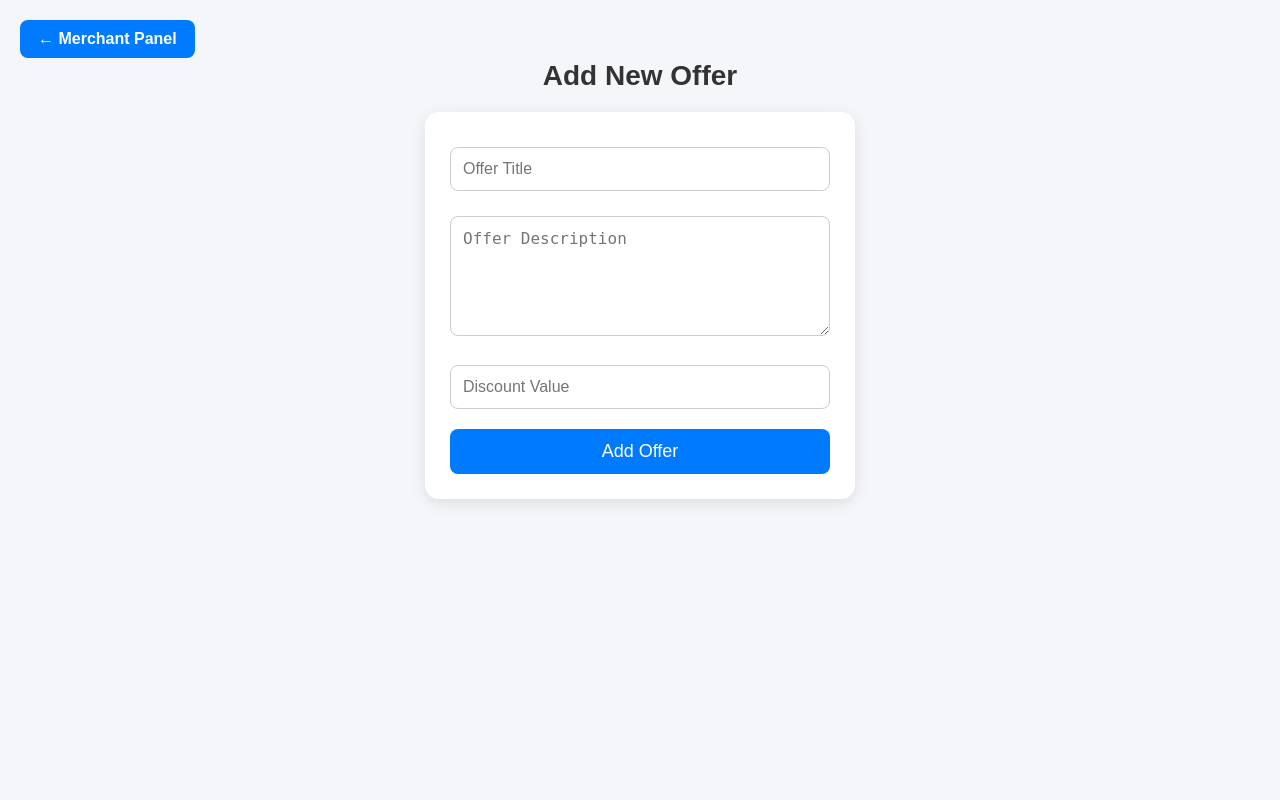
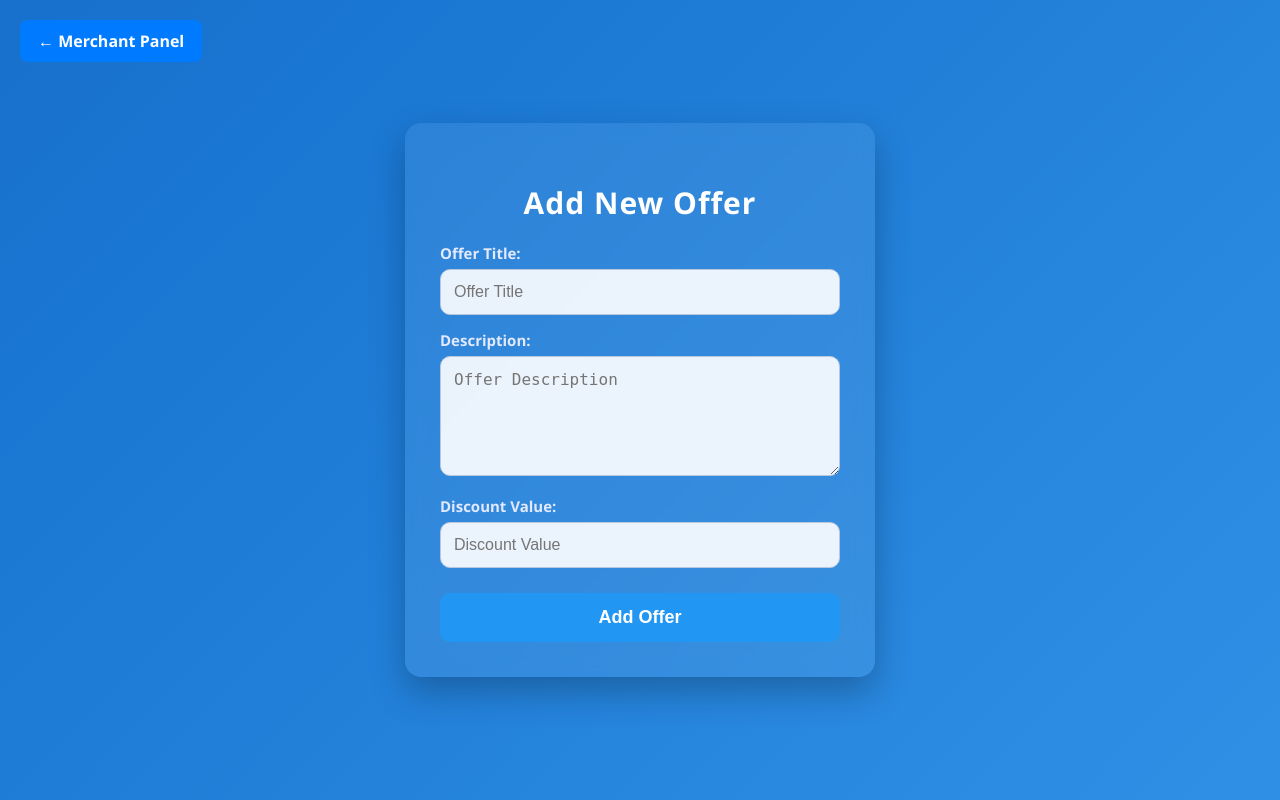
Before and after one commit to abdelazeem-5/test_project, a PHP site: page /merchants/create_offer.php in a window 1280 px wide. Run offline with PHP 8.4, Linux system fonts and the light colour scheme.

Commit message:
Refactor create_offer.php layout and styles

```diff
--- a/app/views/merchants/create_offer.php
+++ b/app/views/merchants/create_offer.php
@@ -7,8 +7,8 @@
 
 <style>
 
-        /* 🔵 زر Merchant Panel أعلى الشمال */
-        .merchant-panel-btn {
+    /* ===== زر Merchant Panel أعلى الشمال ===== */
+    .back-top-btn {
         position: absolute;
         top: 20px;
         left: 20px;
@@ -22,55 +22,78 @@
         transition: 0.3s;
         z-index: 999;
     }
-        .merchant-panel-btn:hover {
+    .back-top-btn:hover {
         background: #0056b3;
     }
 
+    /* ===== خلفية محترفة مثل صفحة اللوجين ===== */
     body {
-            font-family: Arial, sans-serif;
-            background: #f4f6f9;
         margin: 0;
         padding: 0;
+        height: 100vh;
+        font-family: "Segoe UI", Arial, sans-serif;
+
+        background: linear-gradient(135deg, #0d47a1, #1976d2, #42a5f5);
+        background-size: 300% 300%;
+        animation: bgMove 10s infinite alternate ease-in-out;
+
+        display: flex;
+        justify-content: center;
+        align-items: center;
+    }
+
+    @keyframes bgMove {
+        from { background-position: left; }
+        to   { background-position: right; }
+    }
+
+    /* ===== صندوق إضافة العرض (نفس شكل البروفايل) ===== */
+    .offer-box {
+        width: 90%;
+        max-width: 400px;
+        padding: 35px;
+        border-radius: 16px;
+
+        background: rgba(255, 255, 255, 0.08);
+        backdrop-filter: blur(10px);
+
+        box-shadow: 0 15px 35px rgba(0,0,0,0.25);
+        animation: fadeIn 0.7s ease;
+    }
+
+    @keyframes fadeIn {
+        from { opacity: 0; transform: translateY(30px); }
+        to   { opacity: 1; transform: translateY(0); }
     }
 
     h2 {
         text-align: center;
-            font-size: 28px;
-            color: #333;
-            margin-top: 60px;
+        color: white;
+        font-size: 30px;
         margin-bottom: 20px;
+        letter-spacing: 1px;
     }
 
-        form {
-            width: 90%;
-            max-width: 380px;
-            margin: 0 auto;
-            background: #fff;
-            padding: 25px;
-            border-radius: 14px;
-            box-shadow: 0 4px 15px rgba(0,0,0,0.1);
-        }
-
-        /* 👇 أهم جزء يصلح ميل العناصر */
-        input, textarea, button {
-            width: 100%;
-            box-sizing: border-box;
+    label {
+        color: #e3e9ff;
+        font-weight: 600;
+        font-size: 15px;
+        margin-top: 15px;
+        display: block;
     }
 
     input, textarea {
-            padding: 12px;
-            margin: 10px 0 15px 0;
+        width: 100%;
+        padding: 13px;
+        margin-top: 6px;
+        border-radius: 10px;
         font-size: 16px;
-            border-radius: 8px;
-            border: 1px solid #ccc;
-            transition: 0.3s;
-        }
 
-        input:focus, textarea:focus {
-            border-color: #007bff;
-            background: #e9f2ff;
-            outline: none;
-            box-shadow: 0 0 6px rgba(0, 123, 255, 0.3);
+        background: rgba(255,255,255,0.9);
+        border: 1px solid #b8c6e0;
+
+        transition: 0.25s;
+        box-sizing: border-box;
     }
 
     textarea {
@@ -78,54 +101,63 @@
         resize: vertical;
     }
 
+    input:focus, textarea:focus {
+        border-color: #64b5f6;
+        background: #eef6ff;
+        outline: none;
+        box-shadow: 0 0 10px rgba(100,181,246,0.7);
+    }
+
     button {
-            padding: 12px;
+        width: 100%;
+        padding: 14px;
         font-size: 18px;
-            background: #007bff;
-            color: #fff;
+        margin-top: 25px;
+
+        background: #2196f3;
+        color: white;
         border: none;
-            border-radius: 8px;
+        border-radius: 10px;
         cursor: pointer;
-            transition: 0.3s;
-            margin-top: 5px;
+
+        font-weight: 600;
+        transition: 0.25s;
+        box-sizing: border-box;
     }
 
     button:hover {
-            background: #0056b3;
+        background: #0d8af0;
+        transform: translateY(-2px);
     }
 
-        .focused {
-            transform: scale(1.02);
-        }
 </style>
+
 </head>
 
 <body>
 
-<!-- 🔵 زر Merchant Panel أعلى الشمال -->
-<a class="merchant-panel-btn" href="/Test_project/public/merchant/dashboard">← Merchant Panel</a>
+<!-- 🔵 زر Merchant Panel -->
+<a class="back-top-btn" href="/Test_project/public/merchant/dashboard">← Merchant Panel</a>
+
+<div class="offer-box">
 
     <h2>Add New Offer</h2>
 
     <form action="/Test_project/public/merchant/offers/create" method="POST">
 
+        <label>Offer Title:</label>
         <input type="text" name="title" placeholder="Offer Title" required>
 
+        <label>Description:</label>
         <textarea name="description" placeholder="Offer Description"></textarea>
 
+        <label>Discount Value:</label>
         <input type="text" name="discount_value" placeholder="Discount Value" required>
 
         <button type="submit">Add Offer</button>
     </form>
 
-<script>
-    const fields = document.querySelectorAll("input, textarea");
-
-    fields.forEach(field => {
-        field.addEventListener("focus", () => field.classList.add("focused"));
-        field.addEventListener("blur", () => field.classList.remove("focused"));
-    });
-</script>
+</div>
 
 </body>
 </html>
```
Lines whose indentation alone changed are shown as unchanged.
